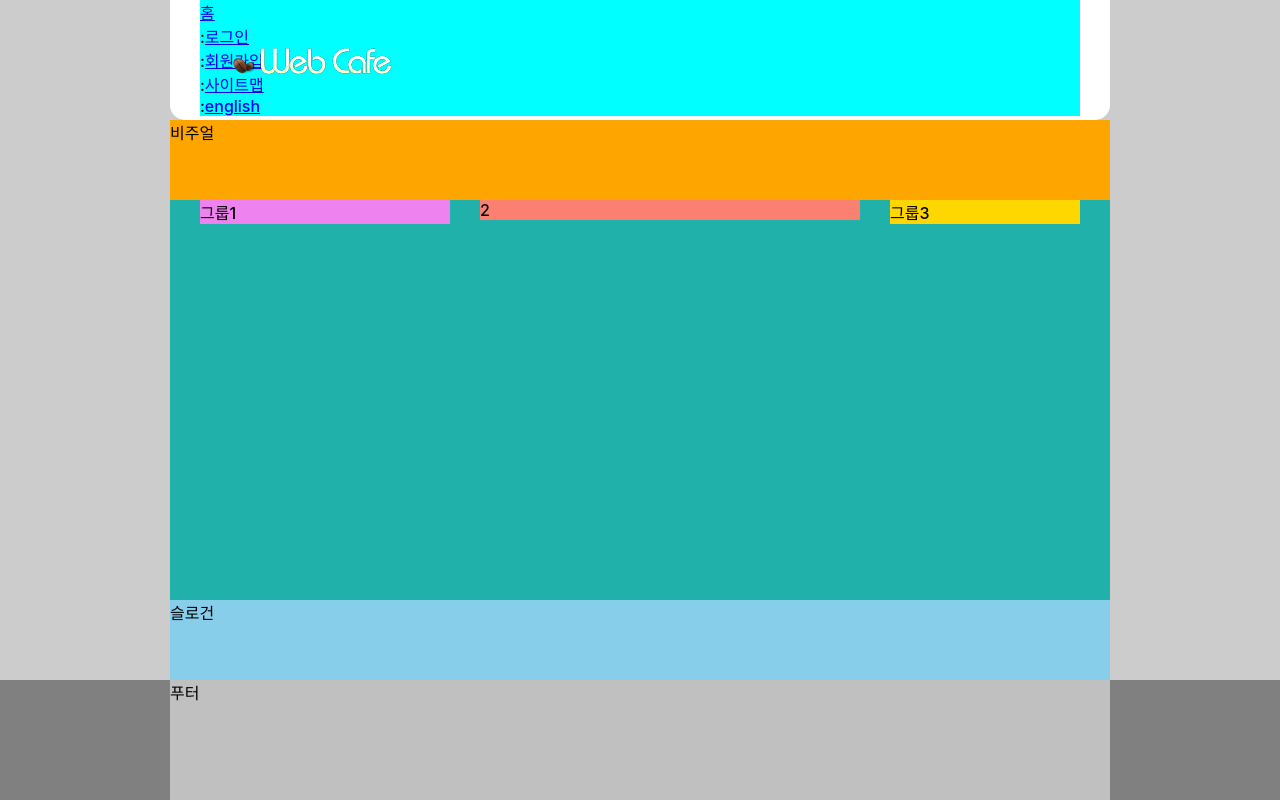
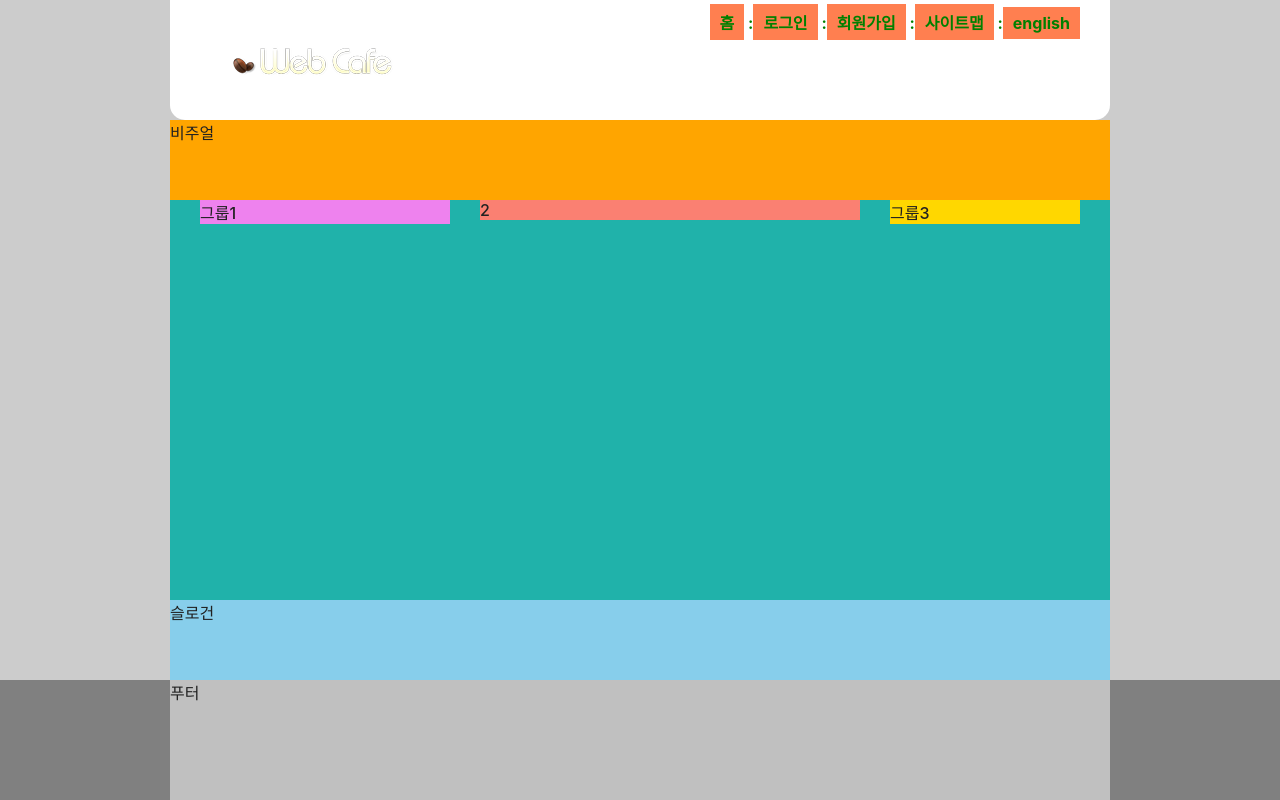
Before and after one commit to PracticeKJY/test2, a plain HTML site: page index.html in a window 1280 px wide. Drawn offline with Linux system fonts and the light colour scheme; a web font is replaced by a local one.

Commit message:
6교시. inline-block을 이용한 LNB 위치변경 및 수정

```diff
--- a/styles/style.css
+++ b/styles/style.css
@@ -6,9 +6,16 @@
 *, *::before, *::after{
   box-sizing: border-box;
 }
+/* 링크 스타일 */
+a{
+  color:inherit;
+  text-decoration: none;
+}
+
 
 /* 본문 스타일 */
 body {
+  color : #212121;
   background-color: #ccc;
   font-family: "Pretendard Variable", Pretendard, -apple-system, BlinkMacSystemFont,
   system-ui, Roboto, "Helvetica Neue", "Segoe UI", "Apple SD Gothic Neo", "Noto Sans KR",
@@ -44,9 +51,34 @@ body {
 
 /* 텍스트 링크 모음 */
 .member{
-  background-color: aqua;
+  /* bac  kground-color: aqua; */
+  color:green;
+  font-weight: 700;
+  text-align: right;
+  padding :4px 0;
+
+}
+/* display:inline을 줄 경우, 각 코드의 엔터누른것들도 공백문자로 인식되서 생성된대.
+  flex나 float은 block단위이기 때문에, 공백문자로 인식안한거구.
+  inline은 남은 width가 그려야될 width보다 작을 때 다음칸으로 잘려서넘어가는데,
+  inline-block은 부족한다면, 다음줄로 넘어가서 그리는 차이점이 있어.
+  공백없앨라면, 여러가지방법이있는데 실습에선
+  1.부모는 font-size: 0; 자식한텐 font-size:16;을 주는 방법 (=상속을 이용한 방법)
+  2. span의 class인 divider을 이용하여, margin을 주는 방법.
+  3.
+  꿀팁 멤버에 4px주고 멤버.a에 6px 준 이유: 모바일같은 작은 환경에서의 오작동을 막아주기위해.
+*/
+.member li{
+  /* background-color: pink; */
+  display: inline-block;
+
 }
 
+.member a{
+  background-color: coral;
+  padding:6px 10px;
+  display: inherit;
+}
 
 
 /* 비주얼 */
```
